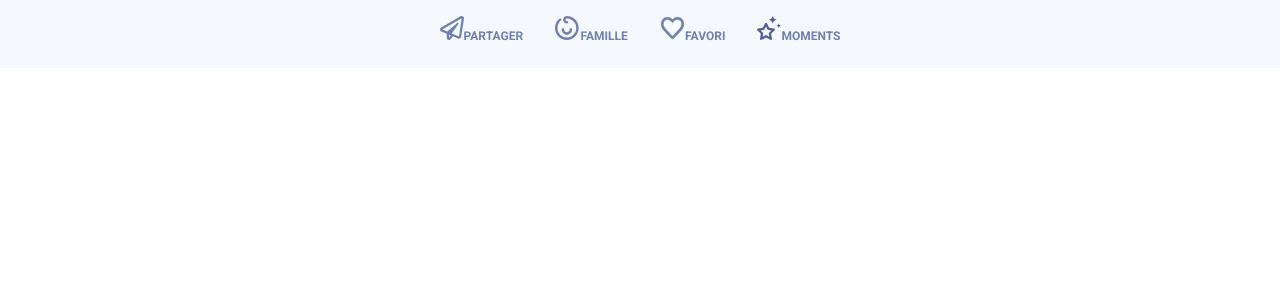
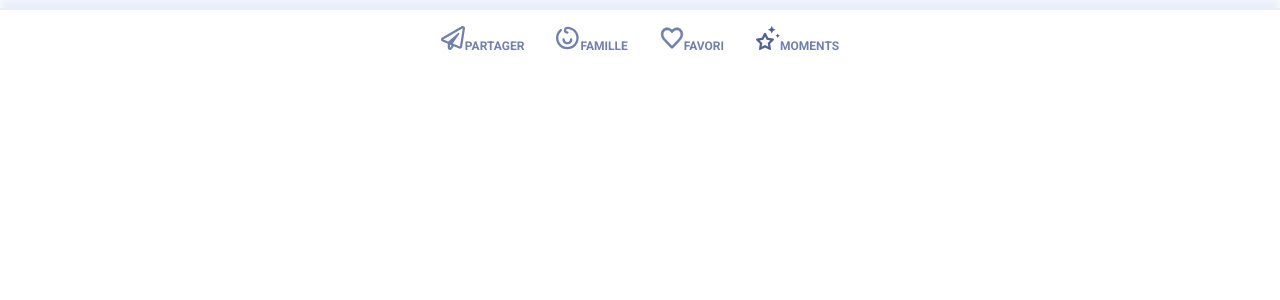
Before and after one commit to Refsone/TinyHappy-Project-3, a React (Create React App) app: page / in a window 1280 px wide. Shown: the top 300 px of the page. Built offline with nearby package versions, Linux system fonts and the light colour scheme.

Commit message:
add border and shadow to the navbar

```diff
--- a/src/App.css
+++ b/src/App.css
@@ -1,6 +1,12 @@
 @import url(https://fonts.googleapis.com/css?family=Roboto:100,100italic,300,300italic,regular,italic,500,500italic,700,700italic,900,900italic);
-
 .App {
   text-align: center;
+}
+
+*, ::before, ::after {
   box-sizing: border-box;
 }
+
+html {
+  font-size: 16px;
+}
--- a/src/components/commons/footer/Navbar.css
+++ b/src/components/commons/footer/Navbar.css
@@ -2,7 +2,10 @@
   display: flex;
   justify-content: center;
   width: 100%;
-  background-color: #f5f9fd;
+  background-color: #FFFFFF;
+  border-top: 2px outset #E9EFFA;
+  box-shadow: 0 -.6em .5em #E9EFFA;
+  margin-top: .5em;
 }
 
 .item-flex-navbar {
@@ -12,10 +15,10 @@
   font-weight: 600;
   padding: 16px;
   font-family: roboto;
-  font-size:12px;
-  height: 3em;
+  font-size: 12px;
 }
 
 img {
   height: 2em;
+  width: 2em;
 }
```
